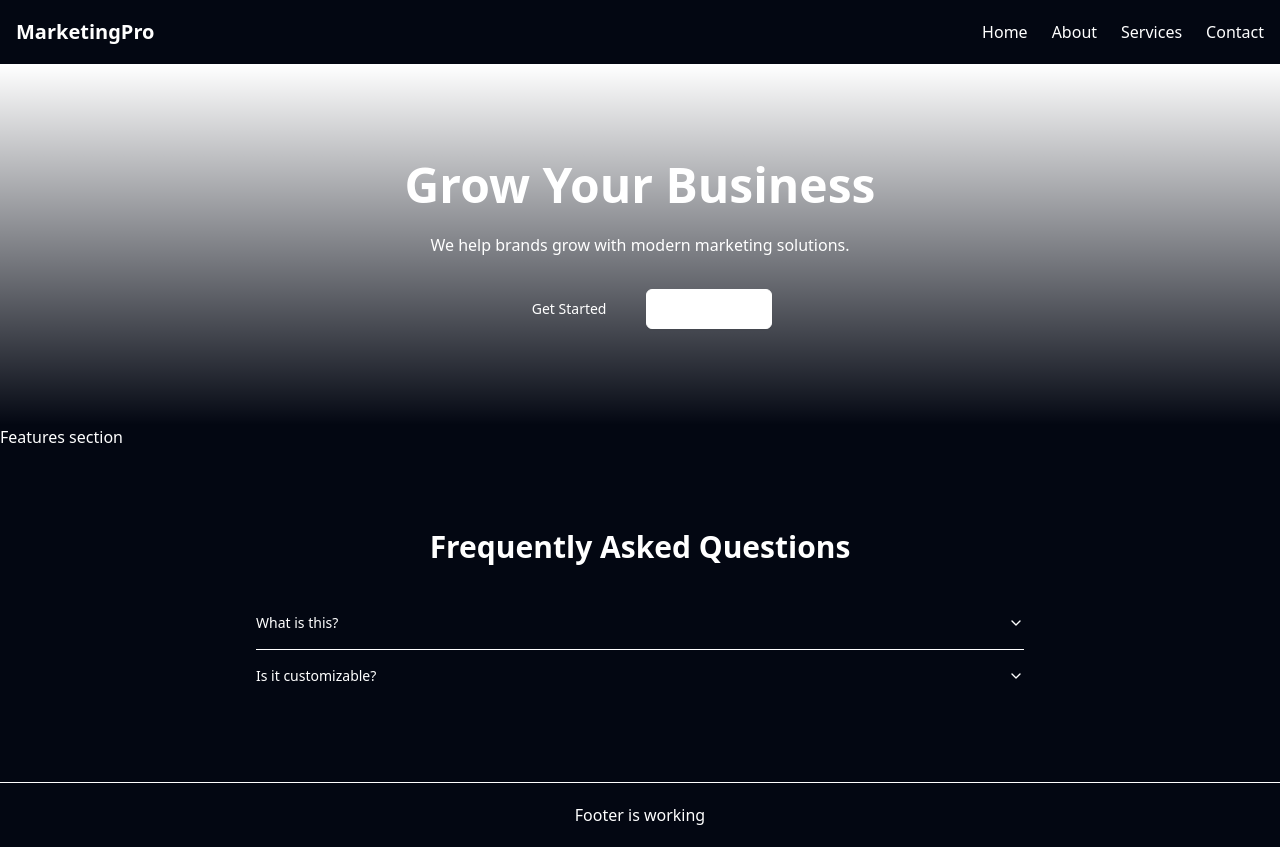
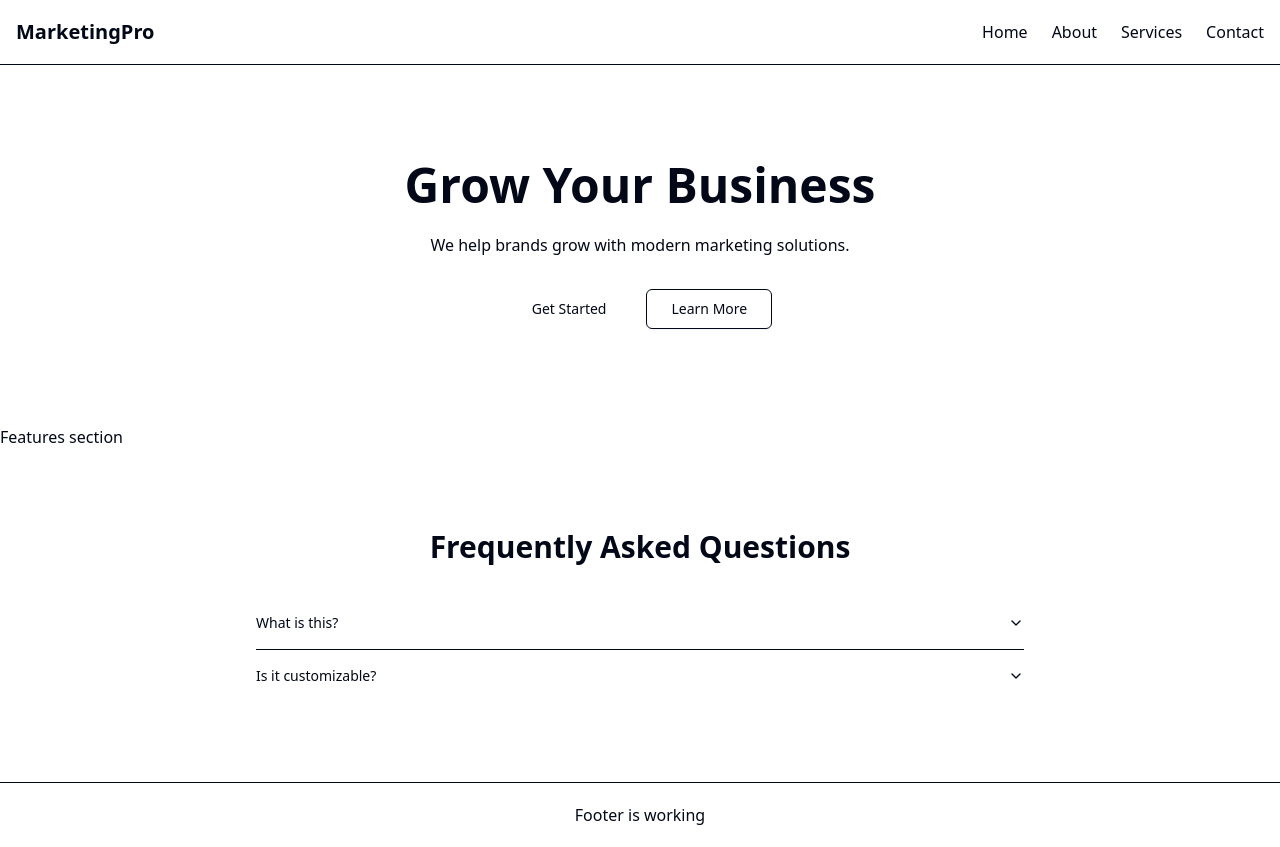
Before and after one commit to Lahcen-Ouhassou/Marketing-Agency-LandingPage, a React (Vite) app: page / in a window 1280 px wide. Built offline with nearby package versions, Linux system fonts and the light colour scheme.

Commit message:
UPDATEEE

```diff
--- a/src/App.jsx
+++ b/src/App.jsx
@@ -1,18 +1,21 @@
 import { Routes, Route } from "react-router-dom";
 import MainLayout from "./components/layout/MainLayout";
+
 import Home from "./pages/Home";
+import About from "./pages/About";
 import Services from "./pages/Services";
+import Contact from "./pages/Contact";
 
 function App() {
   return (
-    <div className="min-h-screen bg-gray-950 text-white">
     <Routes>
       <Route element={<MainLayout />}>
         <Route path="/" element={<Home />} />
+        <Route path="/about" element={<About />} />
         <Route path="/services" element={<Services />} />
+        <Route path="/contact" element={<Contact />} />
       </Route>
     </Routes>
-    </div>
   );
 }
 
```
Lines whose indentation alone changed are shown as unchanged.
